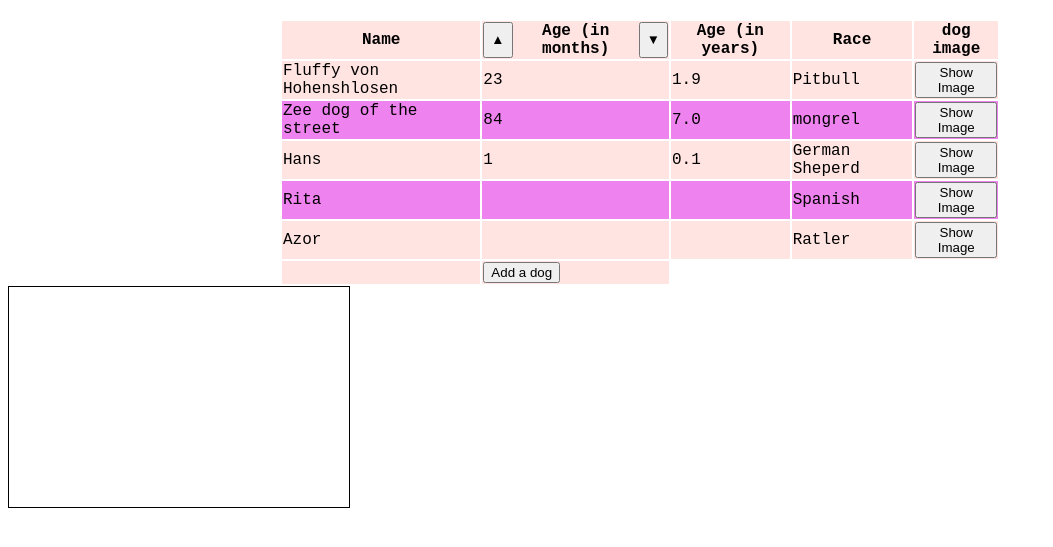
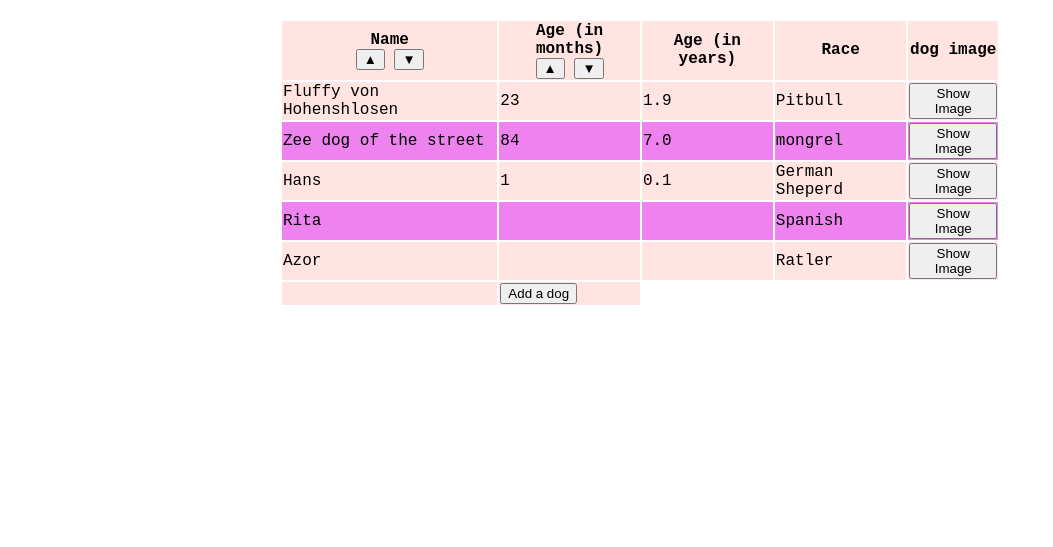
Before and after one commit to DanielLepszy/Dynamic-Table, a website: page index.html in a window 1280 px wide. Shown: the part 69-616 px from the top of the page, without its empty margins (0-1053 px from the left). Drawn offline with Linux system fonts and the light colour scheme.

Commit message:
Add sortign table by full name aplhabetically and non-alphabetically, fix position of arrow

```diff
--- a/css/main.css
+++ b/css/main.css
@@ -4,7 +4,8 @@
     flex-flow: column;
 }
 
-.main-title {
+.main-title,
+.dog-image-container {
     align-self: center;
 }
 
@@ -21,14 +22,10 @@
 .fixed-table tr:nth-child(odd) {
     background-color: #ffe4e1;
 }
-.arrow-select
-{
-    display:flex;
-    flex-direction: row;
-}
-.dog-image-container
+
+/* .dog-image-container
 {
     width:340px;
     height:220px;
     border : 1px solid black;
-}
+} */
--- a/index.html
+++ b/index.html
@@ -17,17 +17,22 @@
         <thead class="fixed-table_head">
             <tr>
                 <th>
-                    <!-- <button onclick="sortAscedning()">&#x25B2</button> -->
-                    Name</th>
-                <!-- <button onclick="sortDescending()">&#x25BC</button> -->
-                <th class="arrow-select">
-                    <button onclick="sortAscedning()">&#x25B2</button>
+                    Name
+                    <div valign="bottom">
+                        <button onclick="sortByFullNameAlphabetically()">&#x25B2</button>
+                        <button onclick="sortByFullNameNonAlphabetically()">&#x25BC</button>
+                    </div>
+                </th>
+                <th>
                     Age (in months)
-                    <button onclick="sortDescending()">&#x25BC</button>
+                    <div valign="bottom">
+                        <button valign="bottom" onclick="sortAscedning()">&#x25B2</button>
+                        <button onclick="sortDescending()">&#x25BC</button>
+                    </div>
                 </th>
                 <th>Age (in years)</th>
                 <th>Race</th>
-                <th >dog image</th>
+                <th>dog image</th>
             </tr>
         </thead>
         <tbody class="fixed-table_body">
--- a/js/main.js
+++ b/js/main.js
@@ -91,7 +91,7 @@ const randomDog = () => {
     const arrayOfRandomDogsNames = ['Felix', 'Fennel', 'Stella', 'ChewChew', 'Slugger', 'Nymph', 'Baroque', 'Derby', 'CutiePie', 'Sauce'];
     const arrayOfFamilyDogNames = ['Sweet', 'von Haleson', 'of the city', 'Olive', 'Sprinkles', 'Kelby', 'Brandy', 'Sookie', 'Touchdown', 'Harley'];
     const arrayOfRaceDogs = ['Greyhound', 'Vizsla', 'Jack Russell Terrier', 'Borzoi', 'Weimaraner', 'Doberman', 'Dalmatian', 'Border Collie', 'Whippet', 'Saluki'];
-    const ageDogsInMonth = Math.floor(Math.random() * (150));
+    const ageDogsInMonth = Math.floor((Math.random() * 150) + 1);
     const imageOfDog = [
         'https://upload.wikimedia.org/wikipedia/commons/8/89/Vizsla_02.jpg',
         'http://www.normandie-tourisme.fr/docs/1815-5-chien-de-chasse.jpg',
@@ -139,8 +139,26 @@ const sortDescending = () => {
     renderDogs(dogList);
     setState(dogList);
 }
+const sortByFullNameAlphabetically = () => {
 
+    let dogList = Object.values(getDogList(state));
+    let dogsWithoutName = dogList.filter(a => a.name === undefined || a.name === null)
+    dogList = dogList.filter(a => a.name != undefined && a.name != null).sort((a, b) => a.name > b.name)
+    dogList = dogList.concat(dogsWithoutName);
+    dogList = dogList.sort()
+    renderDogs(dogList);
+    setState(dogList);
+}
+const sortByFullNameNonAlphabetically = () => {
 
+        let dogList = Object.values(getDogList(state));
+        let dogsWithoutName = dogList.filter(a => a.name === undefined || a.name === null)
+        dogList = dogList.filter(a => a.name != undefined && a.name != null).sort((a, b) => b.name > a.name)
+        dogList = dogList.concat(dogsWithoutName);
+        dogList = dogList.sort()
+        renderDogs(dogList);
+        setState(dogList);
+    }
 //There shouldn't be a need to modifiy code below.
 const run = () => {
 
```
